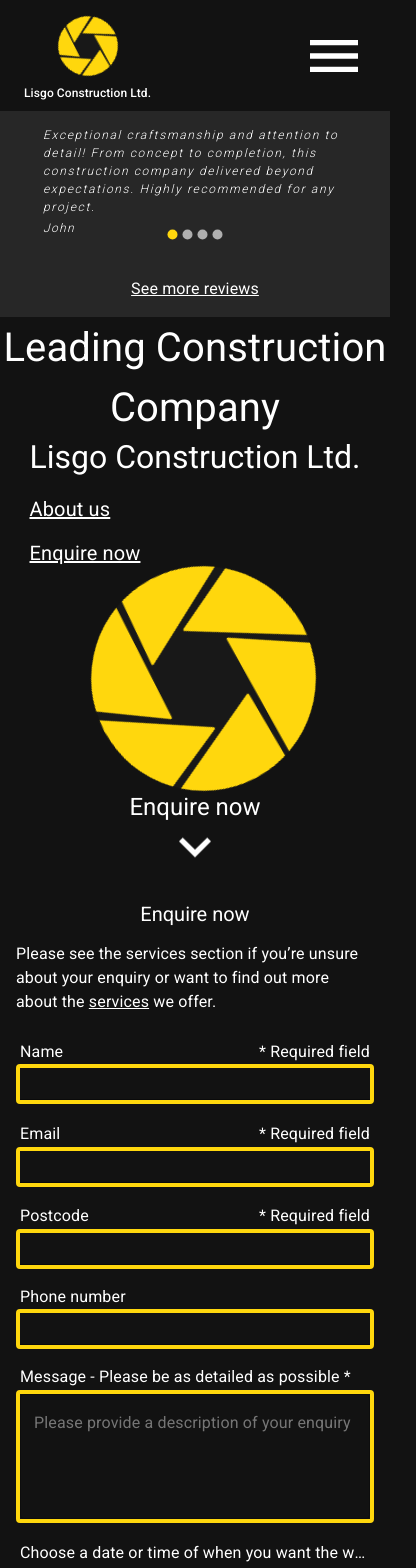
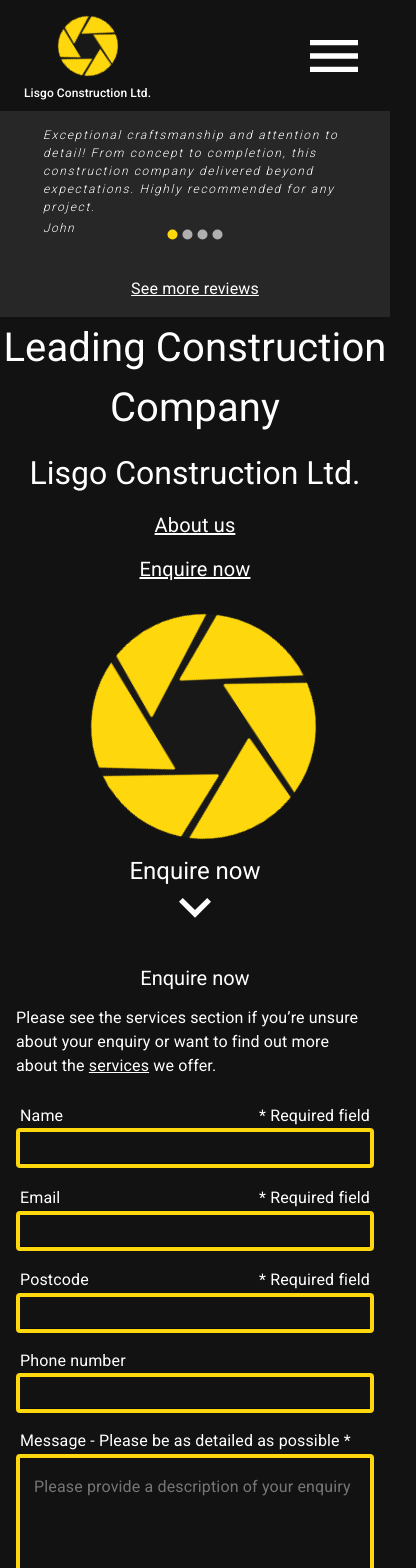
Before and after one commit to taldav8598/LisgoConstructionLtdWebsite, a React (Vite) app in the folder client/: page / in a window 390 px wide. Shown: the top 1568 px of the page, 416 px wide, since content can reach past the window. Built offline with nearby package versions, Linux system fonts and the light colour scheme; no server answers.

Commit message:
fix: to layout on homepage for mobile

```diff
--- a/client/src/Home.css
+++ b/client/src/Home.css
@@ -173,6 +173,21 @@
   animation: bounce 5s linear infinite;
 }
 
+@media only screen and (max-width: 600px) {
+  .MuiGrid-root.MuiGrid-container.css-11lq3yg-MuiGrid-root {
+    flex-direction: column;
+    align-items: center;
+    text-align: center;
+    margin-top: 1em;
+  }
+  .LisgoHomeLogoContainer > svg {
+    margin-top: 2em;
+  }
+  .cheveron-container {
+    margin-top: 1em !important;
+  }
+}
+
 @media only screen and (min-width: 768px) {
   .leading-company-heading {
     font-size: clamp(2.5rem, 2.75vw + 0.5rem, 7rem);
```
